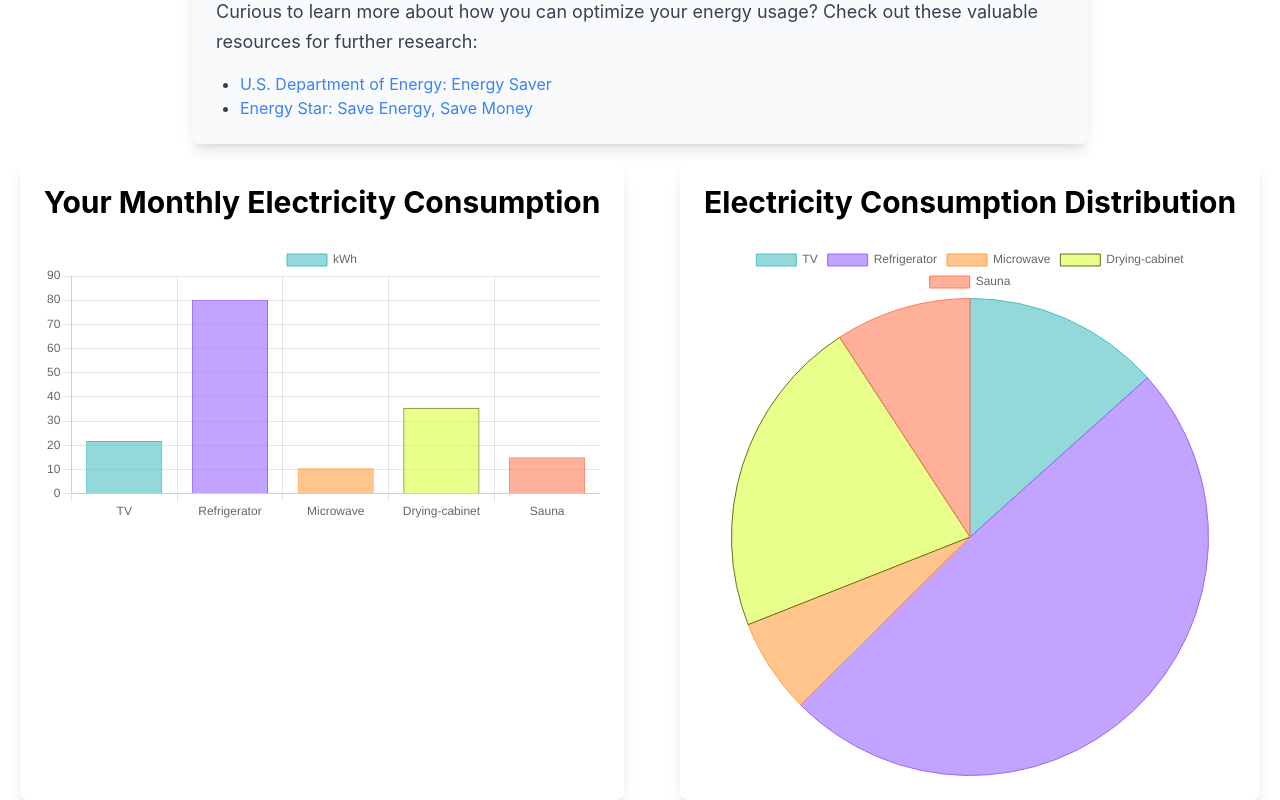
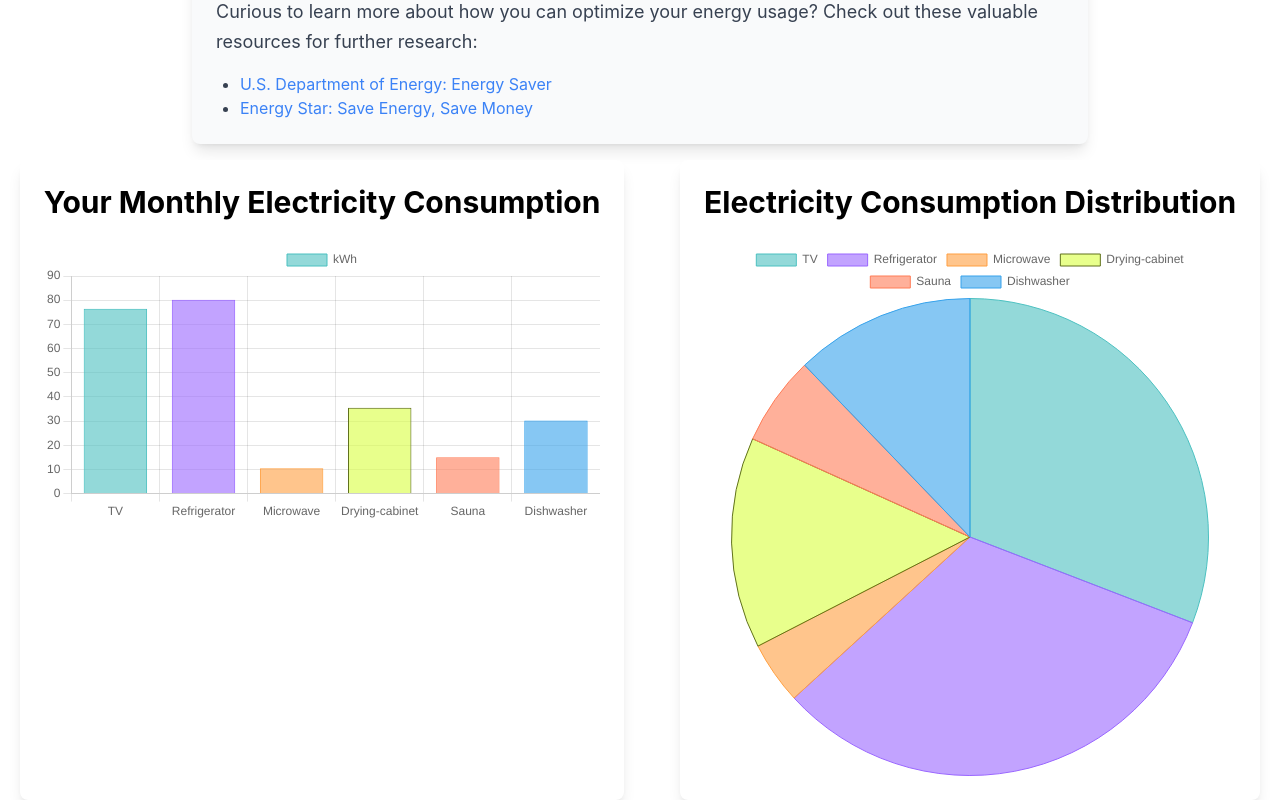
Before and after one commit to Egor1o/User-Interface-Construction, a React (Create React App) app: page /dashboard in a window 1280 px wide. Shown: the part 639-1439 px from the top of the page. Built offline with nearby package versions, Linux system fonts and the light colour scheme; data requests are answered from the project's data file.

Commit message:
add dishwasher to dashboard, add more colors to charts

```diff
--- a/db.json
+++ b/db.json
@@ -2,7 +2,7 @@
   "consumption": [
     {
       "name": "TV",
-      "consumption": 21.780000000000005,
+      "consumption": 76.5,
       "id": "7cab"
     },
     {
@@ -24,6 +24,11 @@
       "name": "Sauna",
       "consumption": 15,
       "id": "99d8"
+    },
+    {
+      "name": "Dishwasher",
+      "consumption": 30.24,
+      "id": "9997"
     }
   ]
 }
--- a/src/components/BarChart.js
+++ b/src/components/BarChart.js
@@ -38,23 +38,28 @@ const BarChart = () => {
                         label: 'kWh',
                         data: consumptionData,
                         backgroundColor: [
-                            'rgba(75, 192, 192, 0.6)',
-                            'rgba(153, 102, 255, 0.6)',
-                            'rgba(255, 159, 64, 0.6)',
-                            'rgba(217, 255, 64, 0.6)',
-                            'rgba(255, 124, 87, 0.6)'
+                            'rgba(75, 192, 192, 0.6)',  // Teal
+                            'rgba(153, 102, 255, 0.6)', // Purple
+                            'rgba(255, 159, 64, 0.6)',  // Orange
+                            'rgba(217, 255, 64, 0.6)',  // Yellow-Green
+                            'rgba(255, 124, 87, 0.6)',  // Salmon
+                            'rgba(54, 162, 235, 0.6)',  // Light Blue
+                            'rgba(201, 203, 207, 0.6)'  // Light Gray
                         ],
                         borderColor: [
-                            'rgba(75, 192, 192, 1)',
-                            'rgba(153, 102, 255, 1)',
-                            'rgba(255, 159, 64, 1)',
-                            'rgba(96, 113, 28, 1)',
-                            'rgba(255, 124, 87, 1)'
+                            'rgba(75, 192, 192, 1)',  // Teal
+                            'rgba(153, 102, 255, 1)', // Purple
+                            'rgba(255, 159, 64, 1)',  // Orange
+                            'rgba(96, 113, 28, 1)',   // Yellow-Green
+                            'rgba(255, 124, 87, 1)',  // Salmon
+                            'rgba(54, 162, 235, 1)',  // Light Blue
+                            'rgba(128, 128, 128, 1)'  // Gray
                         ],
                         borderWidth: 1
                     }
                 ]
             })
+
         }
         fetchData()
     }, [])
--- a/src/components/PieChart.js
+++ b/src/components/PieChart.js
@@ -23,26 +23,31 @@ const PieChart = () => {
           labels,
           datasets: [
               {
-            label: "Energy Consumption Distribution (%)",
+                  label: 'kWh',
                   data: values,
                   backgroundColor: [
-              "rgba(75, 192, 192, 0.6)",
-              "rgba(153, 102, 255, 0.6)",
-              "rgba(255, 159, 64, 0.6)",
-              'rgba(217, 255, 64, 0.6)',
-              'rgba(255, 124, 87, 0.6)'
+                      'rgba(75, 192, 192, 0.6)',  // Teal
+                      'rgba(153, 102, 255, 0.6)', // Purple
+                      'rgba(255, 159, 64, 0.6)',  // Orange
+                      'rgba(217, 255, 64, 0.6)',  // Yellow-Green
+                      'rgba(255, 124, 87, 0.6)',  // Salmon
+                      'rgba(54, 162, 235, 0.6)',  // Light Blue
+                      'rgba(201, 203, 207, 0.6)'  // Light Gray
                   ],
                   borderColor: [
-              "rgba(75, 192, 192, 1)",
-              "rgba(153, 102, 255, 1)",
-              "rgba(255, 159, 64, 1)",
-              'rgba(96, 113, 28, 1)',
-              'rgba(255, 124, 87, 1)'
+                      'rgba(75, 192, 192, 1)',  // Teal
+                      'rgba(153, 102, 255, 1)', // Purple
+                      'rgba(255, 159, 64, 1)',  // Orange
+                      'rgba(96, 113, 28, 1)',   // Yellow-Green
+                      'rgba(255, 124, 87, 1)',  // Salmon
+                      'rgba(54, 162, 235, 1)',  // Light Blue
+                      'rgba(128, 128, 128, 1)'  // Gray
                   ],
-            borderWidth: 1,
-          },
-        ],
-      });
+                  borderWidth: 1
+              }
+          ]
+      })
+
     };
 
     fetchData();
--- a/src/devices/Dishwasher.jsx
+++ b/src/devices/Dishwasher.jsx
@@ -1,6 +1,7 @@
 import { useState } from 'react';
 import ProgressBar from '../components/ProgressBar';
 import InfoBox from '../components/InfoBox';
+import axios from "axios";
 
 const Dishwasher = () => {
 
@@ -16,6 +17,8 @@ const Dishwasher = () => {
     { name: "F", power: 2500, time: 2.1 },
     { name: "G", power: 2900, time: 2.1 },
   ];
+
+  const [showToast, setShowToast] = useState(false); // For save success
 
   const [selectedModel, setSelectedModel] = useState(dishwashers[2]);
 
@@ -51,6 +54,31 @@ const Dishwasher = () => {
   };
 
 
+  const saveToDatabase = async (event) => {
+    event.preventDefault();
+    const response = await axios.get("http://localhost:3001/consumption");
+    const devices = response.data;
+    const dishwasher = {
+      name: "Dishwasher",
+      consumption: monthlyConsumption,
+    };
+    if (!devices.map((device) => device.name).includes("Dishwasher")) {
+      await axios.post("http://localhost:3001/consumption", dishwasher);
+    } else {
+      const washerToUpdate = devices.find(
+        (device) => device.name === "Dishwasher"
+      );
+      await axios.put(
+        `http://localhost:3001/consumption/${washerToUpdate.id}`,
+        dishwasher
+      );
+    }
+
+    // Show toast
+    setShowToast(true);
+    setTimeout(() => setShowToast(false), 3000);
+  };
+
 
   return (
     <div className="">
@@ -59,7 +87,7 @@ const Dishwasher = () => {
         <p className="text-black text-2xl font-bold mb-4">
           Dishwasher Electricity Consumption
         </p>
-        <div className="bg-white bg-opacity-80 backdrop-blur-lg rounded-lg w-[50vw] p-6 flex flex-col items-center justify-center shadow-lg">
+        <div className="bg-white bg-opacity-80 backdrop-blur-lg rounded-lg max-w-4xl p-6 flex flex-col items-center justify-center shadow-lg">
 
         {/* Model Selector */}
         <div className="mb-6 w-full">
@@ -99,7 +127,7 @@ const Dishwasher = () => {
           {/* Power Slider */}
           <div className="mb-6 w-full">
             <label className="block text-black font-semibold mb-2">
-              Times washed in one week: {freq}
+              Number of washes in one week: {freq}
             </label>
             <input
               type="range"
@@ -164,8 +192,33 @@ const Dishwasher = () => {
           </div>
 
              <ProgressBar percentage={percentage} info="of the average monthly household electricity usage in Finland" />
+
+           <div className="mt-4 w-full">
+           <button
+             onClick={saveToDatabase}
+             className={`px-4 py-2 rounded primary bg-blue-500 text-white w-full flex justify-center relative
+                        `}
+           >
+          <p>
+            Save consumption details
+            </p>
+            <p className="absolute right-4">
+              →
+            </p>
+          </button>
+
+        </div>
+
           </div>
         </div>
+
+        {/* Toast */}
+        {showToast && (
+          <div className="fixed top-4 right-4 bg-green-500 text-white px-4 py-2 rounded shadow-lg">
+            Saved successfully!
+          </div>
+        )}
+
       </div>
     </div>
   );
```
Lines whose indentation alone changed are shown as unchanged.
